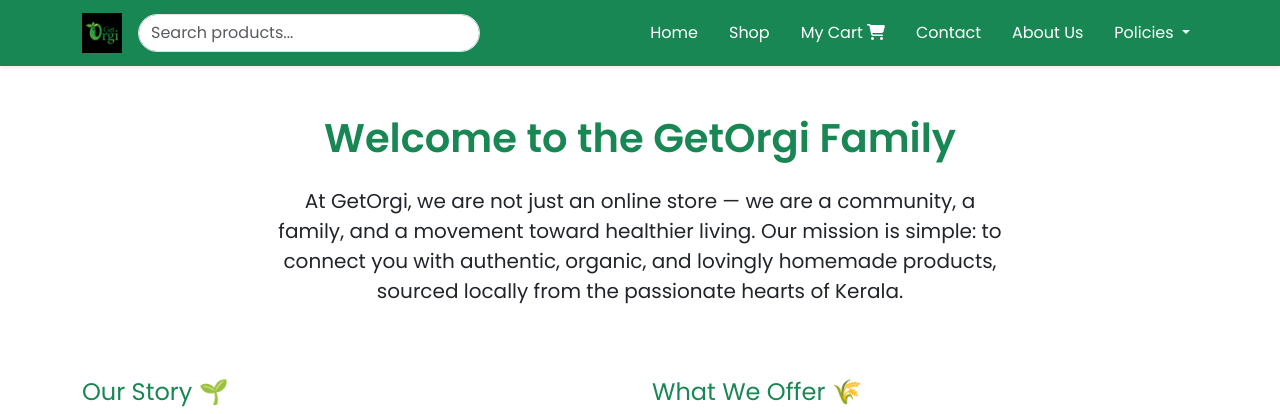
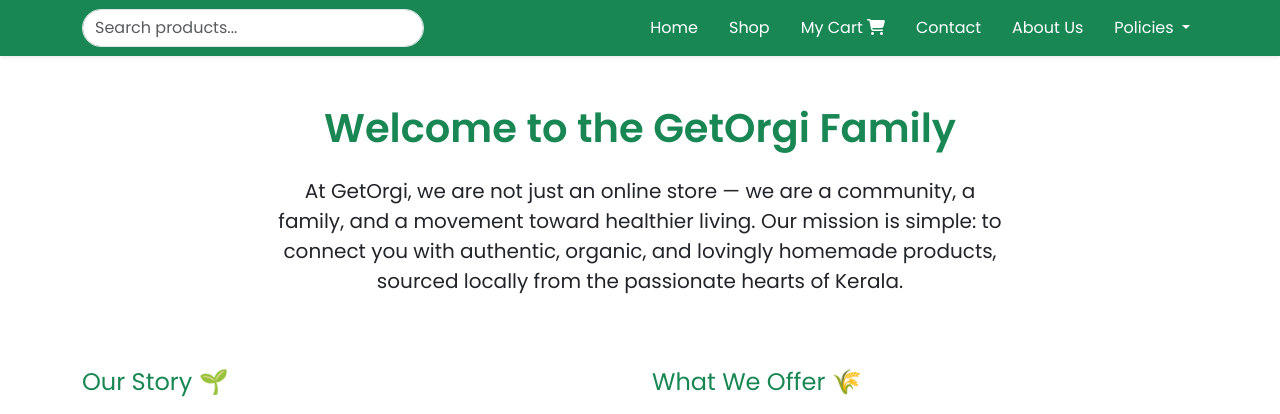
Before and after one commit to Achujozef/GetOrgi, a Django app: page /about-us/ in a window 1280 px wide. Shown: the top 414 px of the page. Run offline with Django 5.2, Linux system fonts and the light colour scheme.

Commit message:
Logo removed

```diff
--- a/templates/base.html
+++ b/templates/base.html
@@ -173,9 +173,9 @@
         <!-- Navbar -->
         <nav class="navbar navbar-expand-lg sticky-top shadow-sm">
             <div class="container">
-              <a class="navbar-brand d-flex align-items-center" href="/">
+              {% comment %} <a class="navbar-brand d-flex align-items-center" href="/">
                 <img src="static/getorgilogo.jpg" alt="Get Orgi Logo" height="40">
-              </a>
+              </a> {% endcomment %}
               <!-- Navbar Search Box -->
               <form class="d-flex ms-auto search-bar" method="get" action="{% url 'landing' %}">
                 <input class="form-control me-2" type="search" name="q" placeholder="Search products..." aria-label="Search" value="{{ request.GET.q }}">
```
